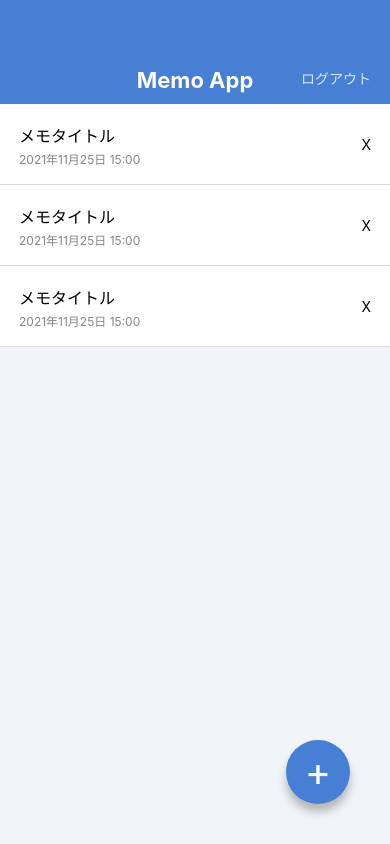
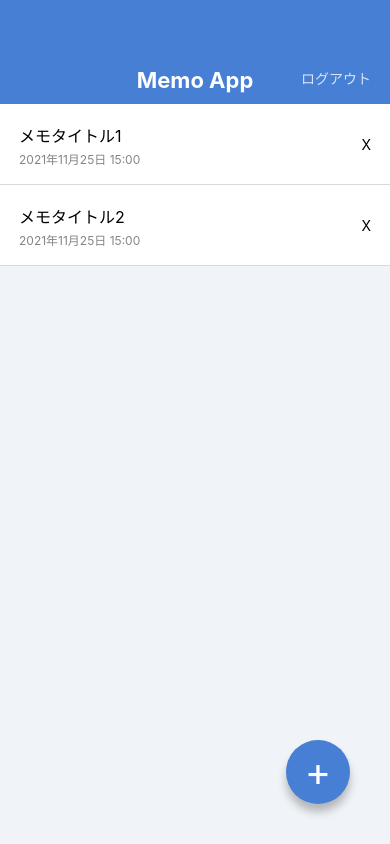
Before and after one commit to takashi1006/MemoApp, a React Native app: screen / in a window 390 px wide. Built offline with nearby package versions, Linux system fonts and the light colour scheme.

Commit message:
create list page devide components

```diff
--- a/App.jsx
+++ b/App.jsx
@@ -1,52 +1,15 @@
 import React from 'react';
-import { StyleSheet, Text, View } from 'react-native';
+import { StyleSheet, View } from 'react-native';
+import AppBar from './src/components/AppBar';
+import MemoListItem from './src/components/MemoListItem';
+import CircleBtn from './src/components/CircleBtn';
 
-function App() {
+function app() {
   return (
     <View style={styles.container}>
-      {/* ヘッダー */}
-      <View style={styles.appBar}>
-        <View style={styles.appBarInner}>
-          <Text style={styles.appBarTitle}>Memo App</Text>
-          <Text style={styles.appBarLight}>ログアウト</Text>
-        </View>
-      </View>
-      {/* メモリスト */}
-      <View>
-        <View style={styles.memoListItem}>
-          <View>
-            <Text style={styles.memoListItemTitle}>メモタイトル</Text>
-            <Text style={styles.memoListItemDate}>2021年11月25日 15:00</Text>
-          </View>
-          <View>
-            <Text>X</Text>
-          </View>
-        </View>
-        <View style={styles.memoListItem}>
-          <View>
-            <Text style={styles.memoListItemTitle}>メモタイトル</Text>
-            <Text style={styles.memoListItemDate}>2021年11月25日 15:00</Text>
-          </View>
-          <View>
-            <Text>X</Text>
-          </View>
-        </View>
-        <View style={styles.memoListItem}>
-          <View>
-            <Text style={styles.memoListItemTitle}>メモタイトル</Text>
-            <Text style={styles.memoListItemDate}>2021年11月25日 15:00</Text>
-          </View>
-          <View>
-            <Text>X</Text>
-          </View>
-        </View>
-      </View>
-      {/* メモリスト end */}
-      {/* addBtn */}
-      <View style={styles.addCircleMemoBtn}>
-        <Text style={styles.circleBtnLabel}>+</Text>
-      </View>
-      {/* addBtn end */}
+      <AppBar />
+      <MemoListItem />
+      <CircleBtn>+</CircleBtn>
     </View>
   );
 }
@@ -56,73 +19,6 @@ const styles = StyleSheet.create({
     flex: 1,
     backgroundColor: '#F0F4F8',
   },
-  appBar: {
-    backgroundColor: '#467FD3',
-    width: '100%',
-    height: 104,
-    justifyContent: 'flex-end',
-  },
-  appBarInner: {
-    alignItems: 'center',
-  },
-  appBarTitle: {
-    marginBottom: 8,
-    fontSize: 22,
-    lineHeight: 32,
-    color: '#ffffff',
-    fontWeight: 'bold',
-  },
-  appBarLight: {
-    position: 'absolute',
-    right: 19,
-    bottom: 16,
-    color: 'rgba(255,255,255,0.8)',
-  },
-  memoListItem: {
-    backgroundColor: '#ffffff',
-    flexDirection: 'row',
-    justifyContent: 'space-between',
-    paddingVertical: 16,
-    paddingHorizontal: 19,
-    alignItems: 'center',
-    borderBottomWidth: 1,
-    borderColor: 'rgba(0, 0, 0, 0.15)',
-  },
-  memoListItemTitle: {
-    fontSize: 16,
-    lineHeight: 32,
-  },
-  memoListItemDate: {
-    color: '#848484',
-    fontSize: 12,
-    lineHeight: 16,
-  },
-  addCircleMemoBtn: {
-    backgroundColor: '#467FD3',
-    width: 64,
-    height: 64,
-    borderRadius: 32,
-    justifyContent: 'center',
-    alignItems: 'center',
-    position: 'absolute',
-    right: 40,
-    bottom: 40,
-    // shadowはiOSのみ対応
-    shadowColor: '#000000',
-    shadowOffset: {
-      width: 0,
-      height: 8,
-    },
-    shadowOpacity: 0.25,
-    shadowRadius: 8,
-    // elevationはandroidのみ
-    elevation: 8,
-  },
-  circleBtnLabel: {
-    color: '#ffffff',
-    fontSize: 40,
-    lineHeight: 40,
-  },
 });
 
-export default App;
+export default app;
--- /dev/null
+++ b/src/components/AppBar.jsx
@@ -0,0 +1,38 @@
+import React from 'react';
+import { View, Text, StyleSheet } from 'react-native';
+
+export default function appBar() {
+  return (
+    <View style={styles.appBar}>
+      <View style={styles.appBarInner}>
+        <Text style={styles.appBarTitle}>Memo App</Text>
+        <Text style={styles.appBarLight}>ログアウト</Text>
+      </View>
+    </View>
+  );
+}
+
+const styles = StyleSheet.create({
+  appBar: {
+    backgroundColor: '#467FD3',
+    width: '100%',
+    height: 104,
+    justifyContent: 'flex-end',
+  },
+  appBarInner: {
+    alignItems: 'center',
+  },
+  appBarTitle: {
+    marginBottom: 8,
+    fontSize: 22,
+    lineHeight: 32,
+    color: '#ffffff',
+    fontWeight: 'bold',
+  },
+  appBarLight: {
+    position: 'absolute',
+    right: 19,
+    bottom: 16,
+    color: 'rgba(255,255,255,0.8)',
+  },
+});
--- /dev/null
+++ b/src/components/CircleBtn.jsx
@@ -0,0 +1,50 @@
+import { string } from 'prop-types';
+import React from 'react';
+import { View, Text, StyleSheet } from 'react-native';
+
+export default function circleBtn(props) {
+  const { children } = props;
+  return (
+    <View style={styles.circleBtn}>
+      <Text style={styles.circleBtnLabel}>{children}</Text>
+    </View>
+  );
+}
+
+circleBtn.propTypes = {
+  children: string.isRequired,
+  // children: string,
+};
+
+// circleBtn.defaultProps = {
+//   children: '+',
+// };
+
+const styles = StyleSheet.create({
+  circleBtn: {
+    backgroundColor: '#467FD3',
+    width: 64,
+    height: 64,
+    borderRadius: 32,
+    justifyContent: 'center',
+    alignItems: 'center',
+    position: 'absolute',
+    right: 40,
+    bottom: 40,
+    // shadowはiOSのみ対応
+    shadowColor: '#000000',
+    shadowOffset: {
+      width: 0,
+      height: 8,
+    },
+    shadowOpacity: 0.25,
+    shadowRadius: 8,
+    // elevationはandroidのみ
+    elevation: 8,
+  },
+  circleBtnLabel: {
+    color: '#ffffff',
+    fontSize: 40,
+    lineHeight: 40,
+  },
+});
--- /dev/null
+++ b/src/components/MemoListItem.jsx
@@ -0,0 +1,49 @@
+import React from 'react';
+import { View, Text, StyleSheet } from 'react-native';
+
+export default function memoListItem() {
+  return (
+    <View>
+      <View style={styles.memoListItem}>
+        <View>
+          <Text style={styles.memoListItemTitle}>メモタイトル1</Text>
+          <Text style={styles.memoListItemDate}>2021年11月25日 15:00</Text>
+        </View>
+        <View>
+          <Text>X</Text>
+        </View>
+      </View>
+      <View style={styles.memoListItem}>
+        <View>
+          <Text style={styles.memoListItemTitle}>メモタイトル2</Text>
+          <Text style={styles.memoListItemDate}>2021年11月25日 15:00</Text>
+        </View>
+        <View>
+          <Text>X</Text>
+        </View>
+      </View>
+    </View>
+  );
+}
+
+const styles = StyleSheet.create({
+  memoListItem: {
+    backgroundColor: '#ffffff',
+    flexDirection: 'row',
+    justifyContent: 'space-between',
+    paddingVertical: 16,
+    paddingHorizontal: 19,
+    alignItems: 'center',
+    borderBottomWidth: 1,
+    borderColor: 'rgba(0, 0, 0, 0.15)',
+  },
+  memoListItemTitle: {
+    fontSize: 16,
+    lineHeight: 32,
+  },
+  memoListItemDate: {
+    color: '#848484',
+    fontSize: 12,
+    lineHeight: 16,
+  },
+});
```
Also changed, not shown: src/components/Hello.jsx (+3 -5 lines).
